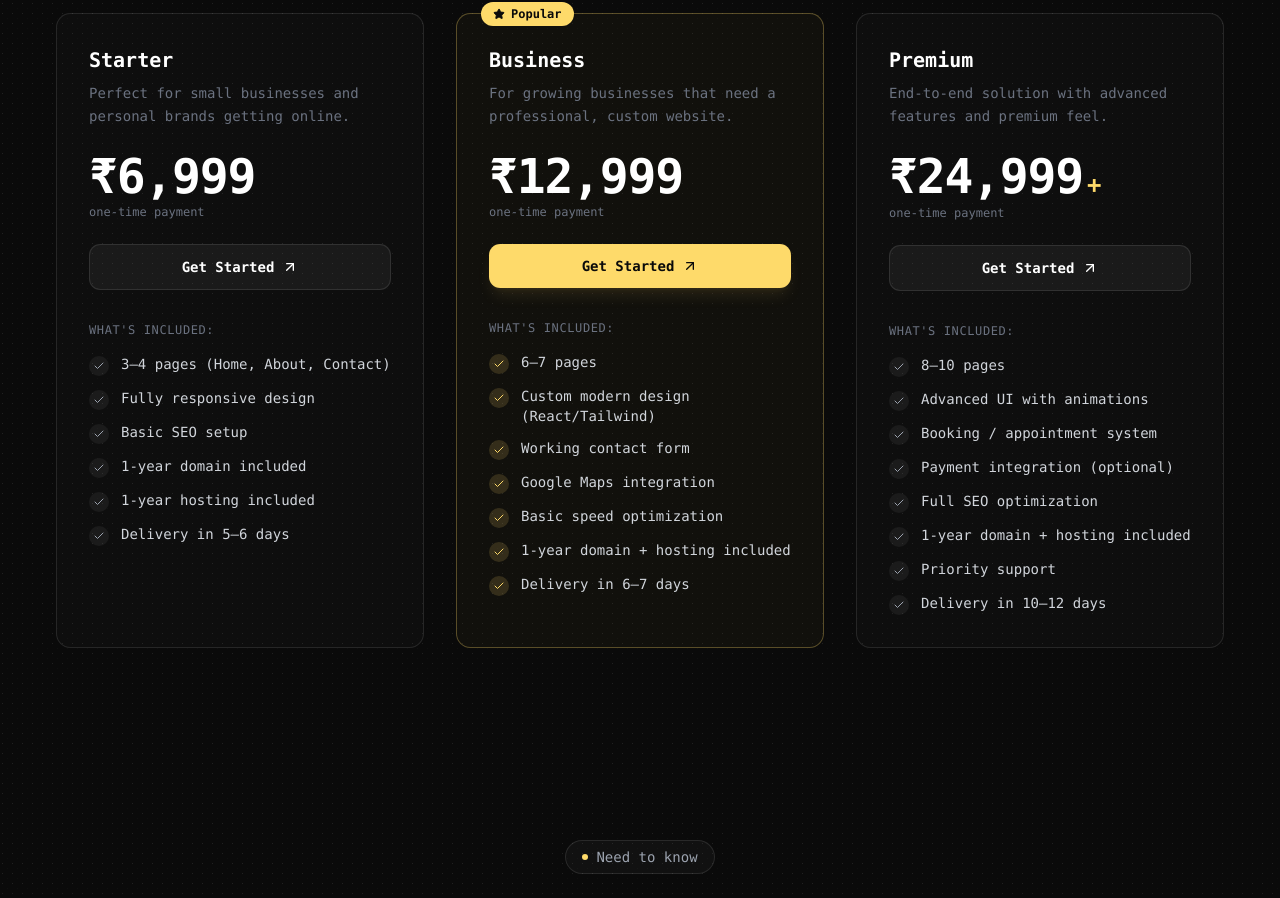
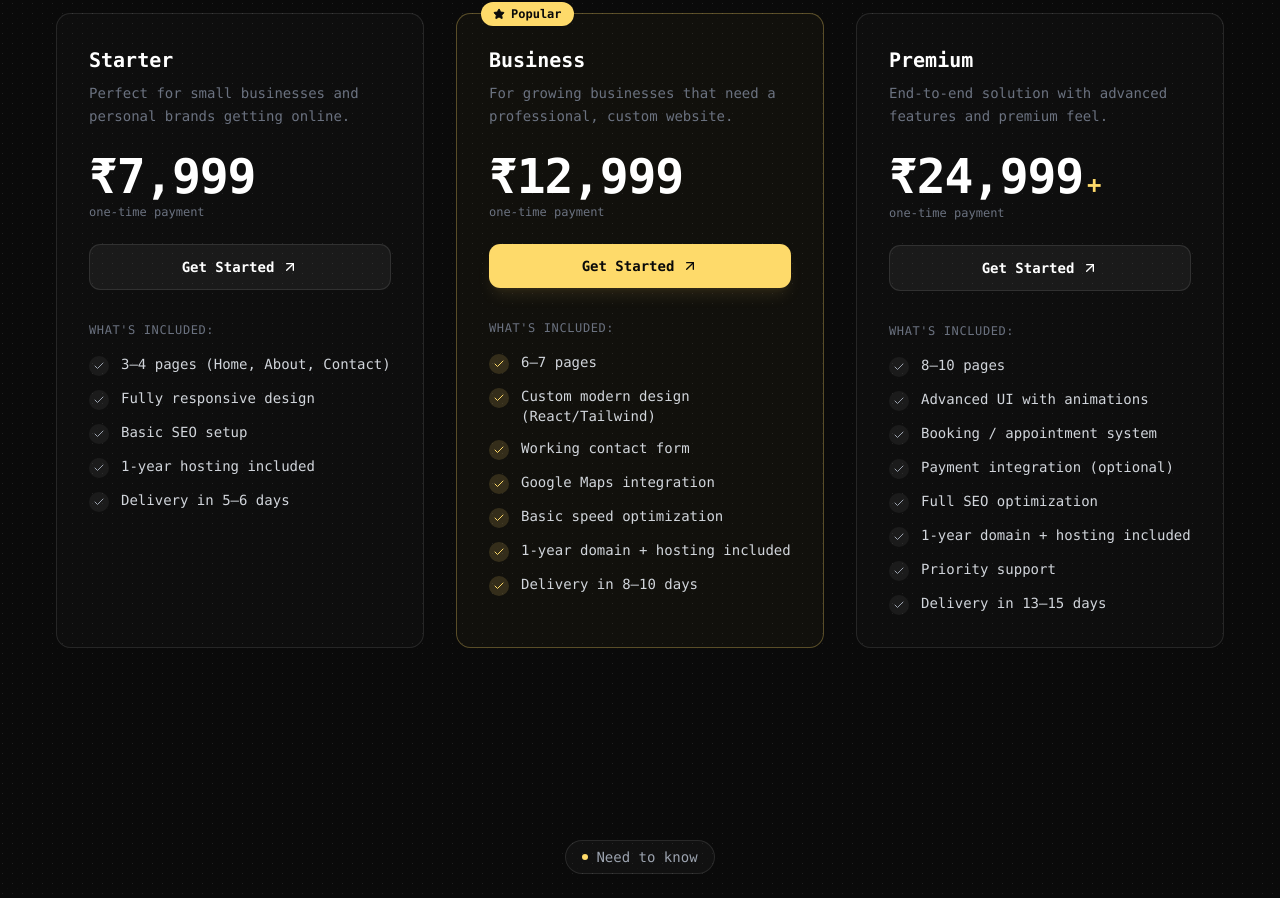
Before and after one commit to Piyush-20045/code-nest, a Next.js app: page / in a window 1280 px wide. Shown: the part 3709-4607 px from the top of the page. Built offline with nearby package versions, Linux system fonts and the light colour scheme.

Commit message:
Modify pricing and delivery details in pricing-data.js

```diff
--- a/constants/pricing-data.js
+++ b/constants/pricing-data.js
@@ -3,14 +3,13 @@ export const plans = [
     name: "Starter",
     description:
       "Perfect for small businesses and personal brands getting online.",
-    price: "6,999",
+    price: "7,999",
     delivery: "5–6 days",
     popular: false,
     features: [
       "3–4 pages (Home, About, Contact)",
       "Fully responsive design",
       "Basic SEO setup",
-      "1-year domain included",
       "1-year hosting included",
       "Delivery in 5–6 days",
     ],
@@ -20,7 +19,7 @@ export const plans = [
     description:
       "For growing businesses that need a professional, custom website.",
     price: "12,999",
-    delivery: "6–7 days",
+    delivery: "8–10 days",
     popular: true,
     features: [
       "6–7 pages",
@@ -29,7 +28,7 @@ export const plans = [
       "Google Maps integration",
       "Basic speed optimization",
       "1-year domain + hosting included",
-      "Delivery in 6–7 days",
+      "Delivery in 8–10 days",
     ],
   },
   {
@@ -37,7 +36,7 @@ export const plans = [
     description: "End-to-end solution with advanced features and premium feel.",
     price: "24,999",
     priceSuffix: "+",
-    delivery: "10–12 days",
+    delivery: "13–15 days",
     popular: false,
     features: [
       "8–10 pages",
@@ -47,7 +46,7 @@ export const plans = [
       "Full SEO optimization",
       "1-year domain + hosting included",
       "Priority support",
-      "Delivery in 10–12 days",
+      "Delivery in 13–15 days",
     ],
   },
 ];
```
